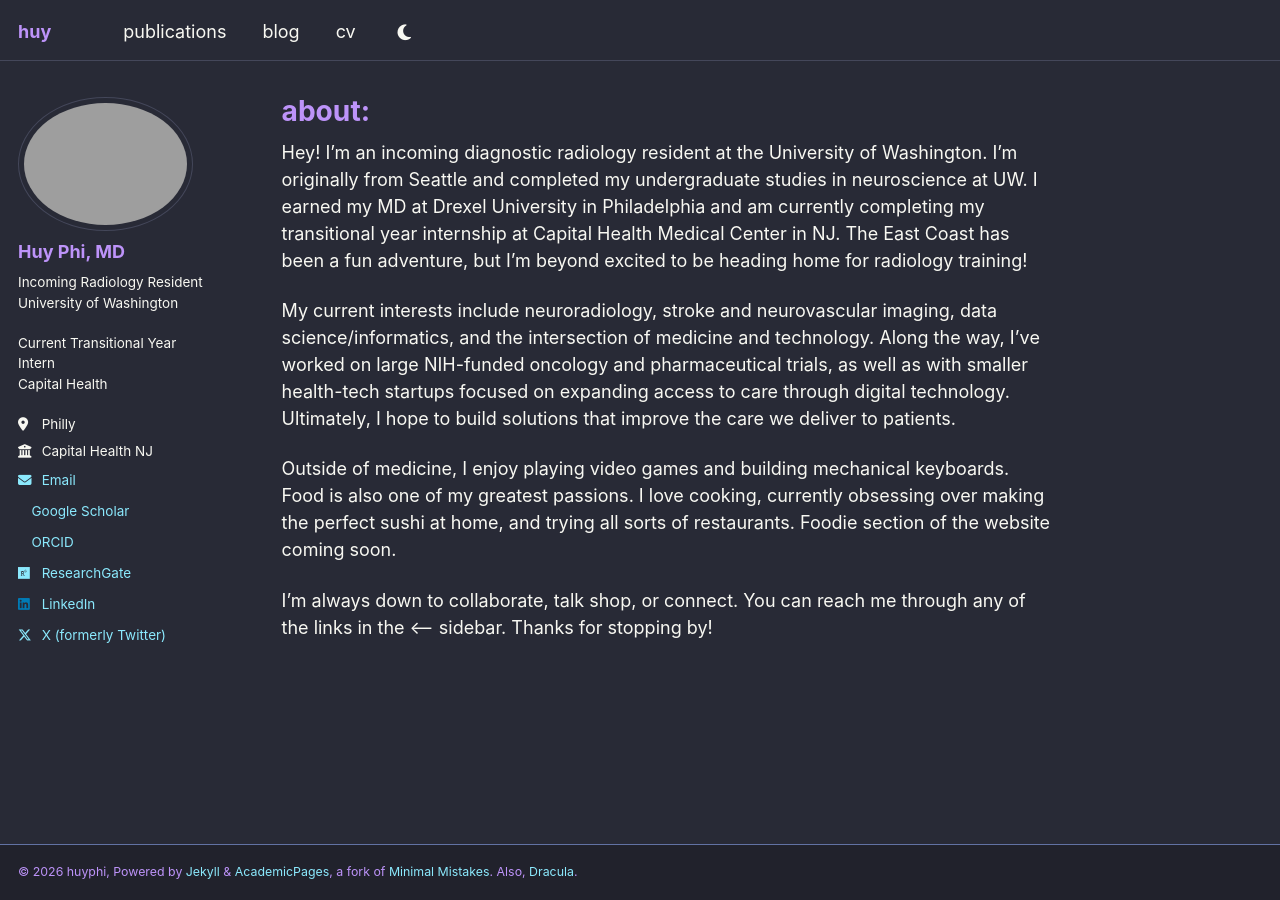
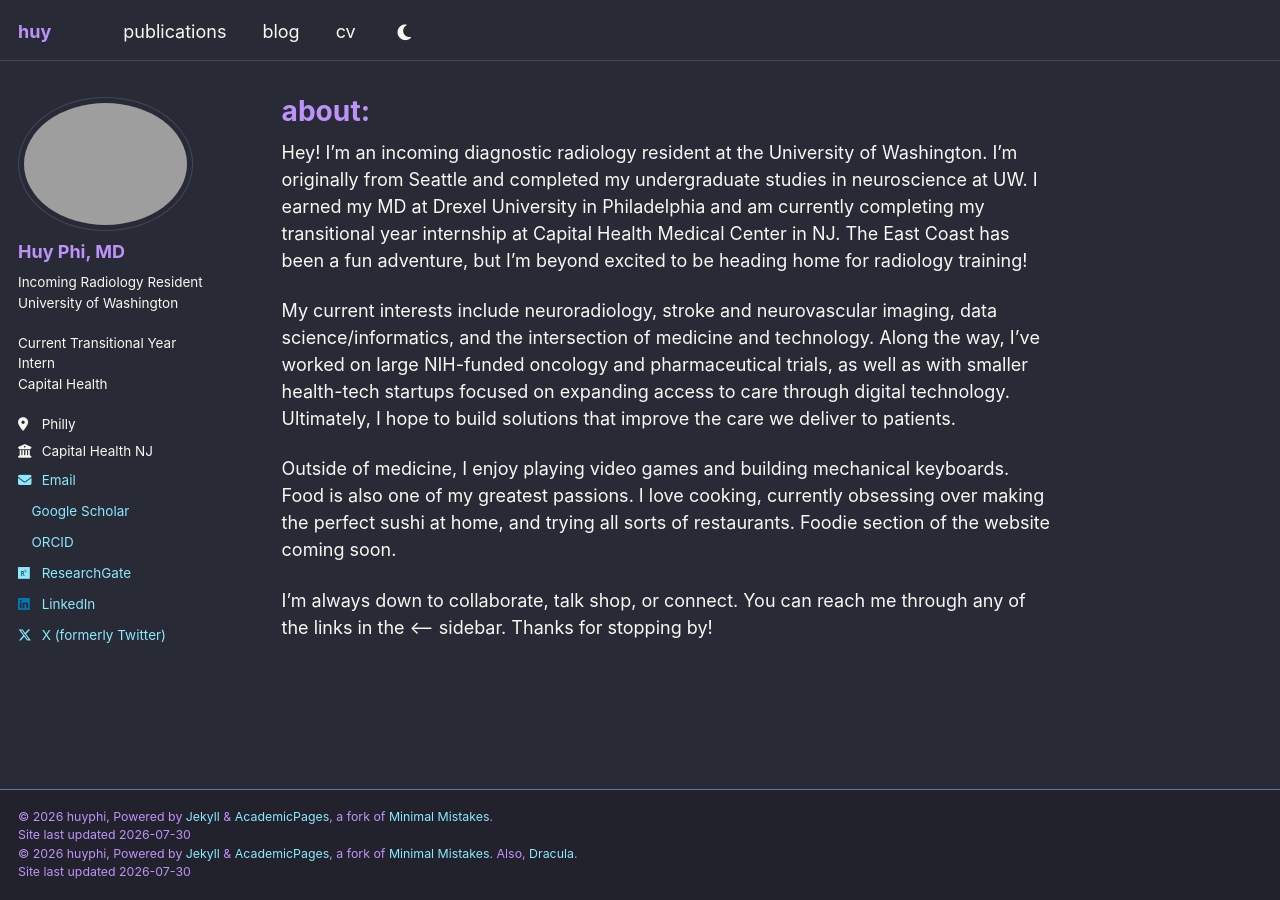
Before and after one commit to huyphi/huyphi.github.io, a Jekyll site: the page built from _pages/about.md, in a window 1280 px wide. Built offline with Jekyll 4.4.1, drawn with Linux system fonts in a browser that asks for light colours; a style sheet for code colours, icons or effects is not loaded.

Commit message:
Update footer.html

```diff
--- a/_includes/footer.html
+++ b/_includes/footer.html
@@ -41,7 +41,19 @@
   &amp;
   <a href="https://github.com/academicpages/academicpages.github.io">AcademicPages</a>,
   a fork of
+  <a href="https://mademistakes.com/work/minimal-mistakes-jekyll-theme/" rel="nofollow">Minimal Mistakes</a>.<br />
+  Site last updated {{ "now" | date: '%Y-%m-%d' }}
+</div>
+
+<div class="page__footer-copyright">
+  &copy; {{ site.time | date: '%Y' }} {{ site.name | default: site.title }},
+  {{ site.data.ui-text[site.locale].powered_by | default: "Powered by" }}
+  <a href="https://jekyllrb.com" rel="nofollow">Jekyll</a>
+  &amp;
+  <a href="https://github.com/academicpages/academicpages.github.io">AcademicPages</a>,
+  a fork of
   <a href="https://mademistakes.com/work/minimal-mistakes-jekyll-theme/" rel="nofollow">Minimal Mistakes</a>.
   Also,
-  <a href="https://draculatheme.com/" rel="nofollow">Dracula</a>.
+  <a href="https://draculatheme.com/" rel="nofollow">Dracula</a>.<br />
+  Site last updated {{ "now" | date: '%Y-%m-%d' }}
 </div>
```
